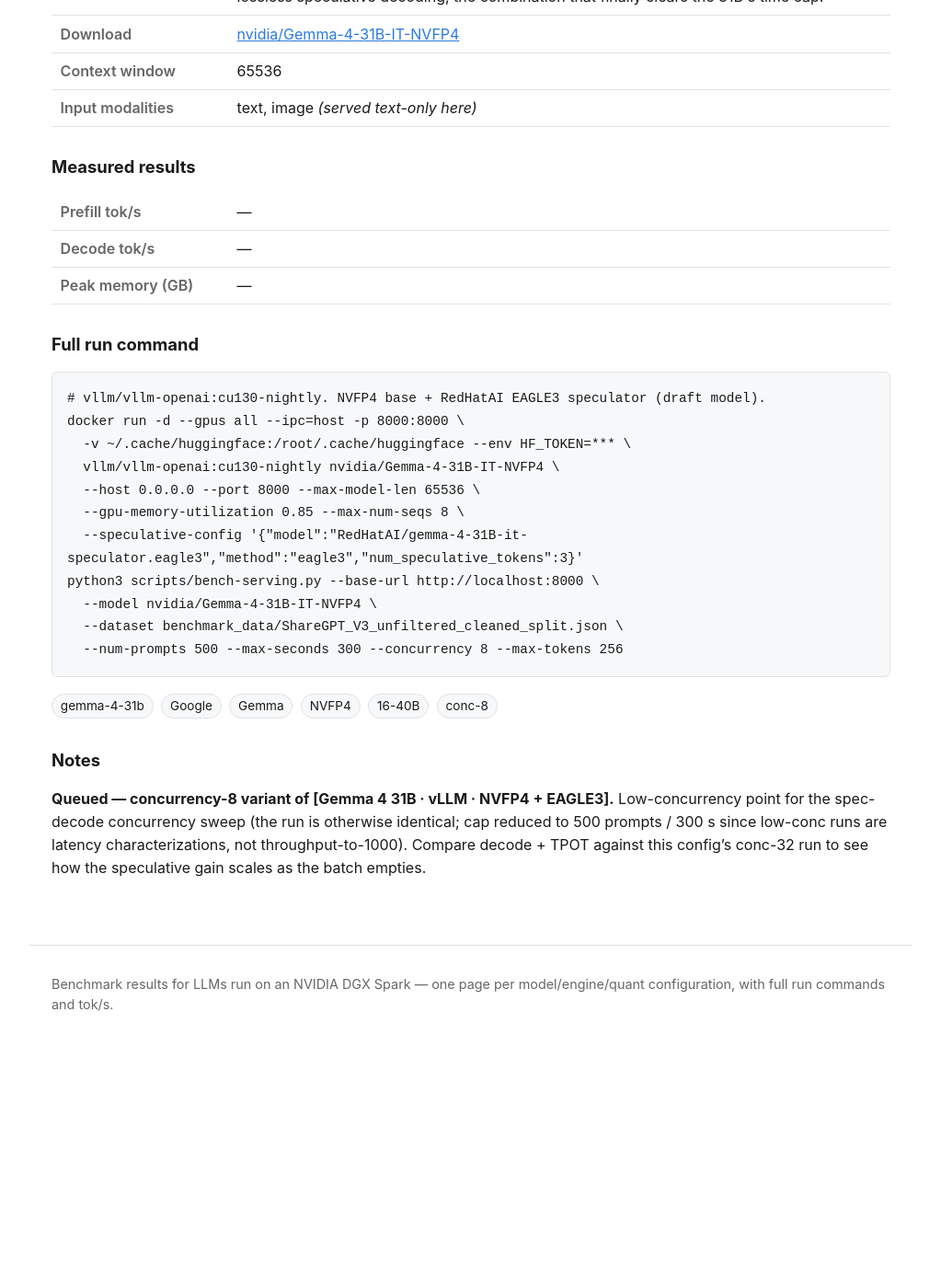
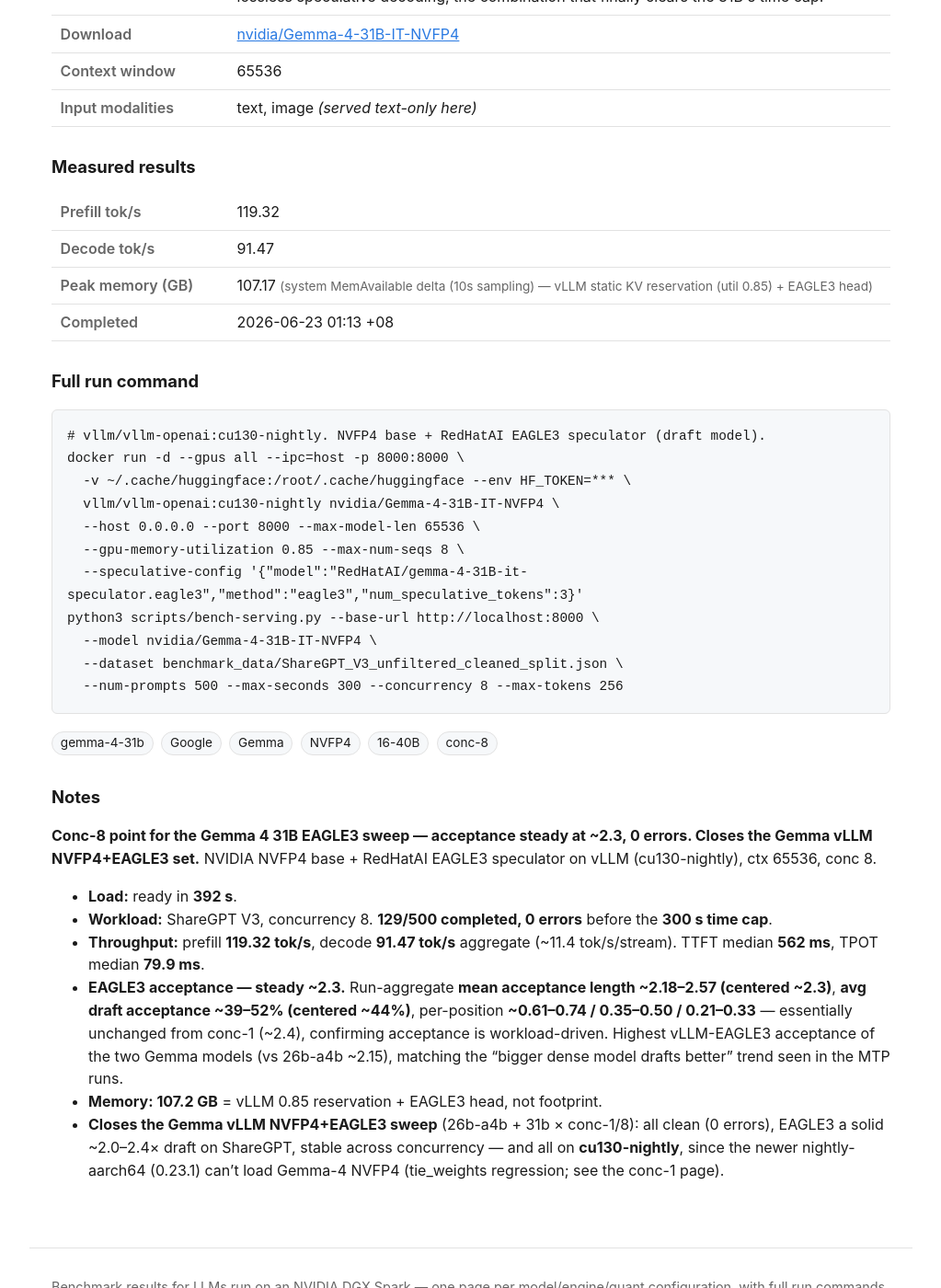
Before and after one commit to yjsoon/autobench, a Jekyll site: the page built from _configs/gemma-4-31b-it-vllm-nvfp4-eagle3-c8.md, in a window 1280 px wide and 1400 px high, scrolled down 548 px. Shown: the whole window at 92% size, without its empty margins (128-1151 px from the left). Built offline with Jekyll 4.4.1, drawn with Linux system fonts in a browser that asks for light colours; before the commit the page ends 1714 px from its top, so only the background shows below that; some of the changed text lies outside the part shown.

Commit message:
Bench: gemma-4-31B vLLM NVFP4 EAGLE3 conc-8 (decode 91 tok/s agg, accept-len ~2.3) — closes Gemma vLLM sweep
Co-Authored-By: Claude Opus 4.8 <noreply@anthropic.com>
Claude-Session: https://claude.ai/code/session_01ENGfH67zetzXPvsJ5zgMQP

```diff
--- a/_configs/gemma-4-31b-it-vllm-nvfp4-eagle3-c8.md
+++ b/_configs/gemma-4-31b-it-vllm-nvfp4-eagle3-c8.md
@@ -15,13 +15,14 @@ modalities: [text, image]
 mm_served: false
 concurrency: 8
 tags: [gemma-4-31b, Google, Gemma, NVFP4, 16-40B, conc-8]
-status: pending
-prefill_toks:
-decode_toks:
-mem_gb:
-mem_source:
-measured_on:
-completed_at:
+status: done
+prefill_toks: 119.32
+decode_toks: 91.47
+mem_gb: 107.17
+mem_source: system MemAvailable delta (10s sampling) — vLLM static KV reservation (util 0.85) + EAGLE3 head
+measured_on: 2026-06-23
+completed_at: 2026-06-23 01:13 +08
+engine_image: vllm/vllm-openai:cu130-nightly@sha256:3dbe092ec5b2cef63b6104d33fa75d6ce53a7870962529ada69f78bbbc38e776
 run_command: |
   # vllm/vllm-openai:cu130-nightly. NVFP4 base + RedHatAI EAGLE3 speculator (draft model).
   docker run -d --gpus all --ipc=host -p 8000:8000 \
@@ -36,4 +37,20 @@ run_command: |
     --num-prompts 500 --max-seconds 300 --concurrency 8 --max-tokens 256
 ---
 
-**Queued — concurrency-8 variant of [Gemma 4 31B · vLLM · NVFP4 + EAGLE3].** Low-concurrency point for the spec-decode concurrency sweep (the run is otherwise identical; cap reduced to 500 prompts / 300 s since low-conc runs are latency characterizations, not throughput-to-1000). Compare decode + TPOT against this config's conc-32 run to see how the speculative gain scales as the batch empties.
+**Conc-8 point for the Gemma 4 31B EAGLE3 sweep — acceptance steady at ~2.3, 0 errors. Closes the Gemma
+vLLM NVFP4+EAGLE3 set.** NVIDIA NVFP4 base + RedHatAI EAGLE3 speculator on vLLM (cu130-nightly),
+ctx 65536, conc 8.
+
+- **Load:** ready in **392 s**.
+- **Workload:** ShareGPT V3, concurrency 8. **129/500 completed, 0 errors** before the **300 s time cap**.
+- **Throughput:** prefill **119.32 tok/s**, decode **91.47 tok/s** aggregate (~11.4 tok/s/stream). TTFT
+  median **562 ms**, TPOT median **79.9 ms**.
+- **EAGLE3 acceptance — steady ~2.3.** Run-aggregate **mean acceptance length ~2.18–2.57 (centered ~2.3)**,
+  **avg draft acceptance ~39–52% (centered ~44%)**, per-position **~0.61–0.74 / 0.35–0.50 / 0.21–0.33** —
+  essentially unchanged from conc-1 (~2.4), confirming acceptance is workload-driven. Highest vLLM-EAGLE3
+  acceptance of the two Gemma models (vs 26b-a4b ~2.15), matching the "bigger dense model drafts better"
+  trend seen in the MTP runs.
+- **Memory: 107.2 GB** = vLLM 0.85 reservation + EAGLE3 head, not footprint.
+- **Closes the Gemma vLLM NVFP4+EAGLE3 sweep** (26b-a4b + 31b × conc-1/8): all clean (0 errors), EAGLE3 a
+  solid ~2.0–2.4× draft on ShareGPT, stable across concurrency — and all on **cu130-nightly**, since the
+  newer nightly-aarch64 (0.23.1) can't load Gemma-4 NVFP4 (tie_weights regression; see the conc-1 page).
```
